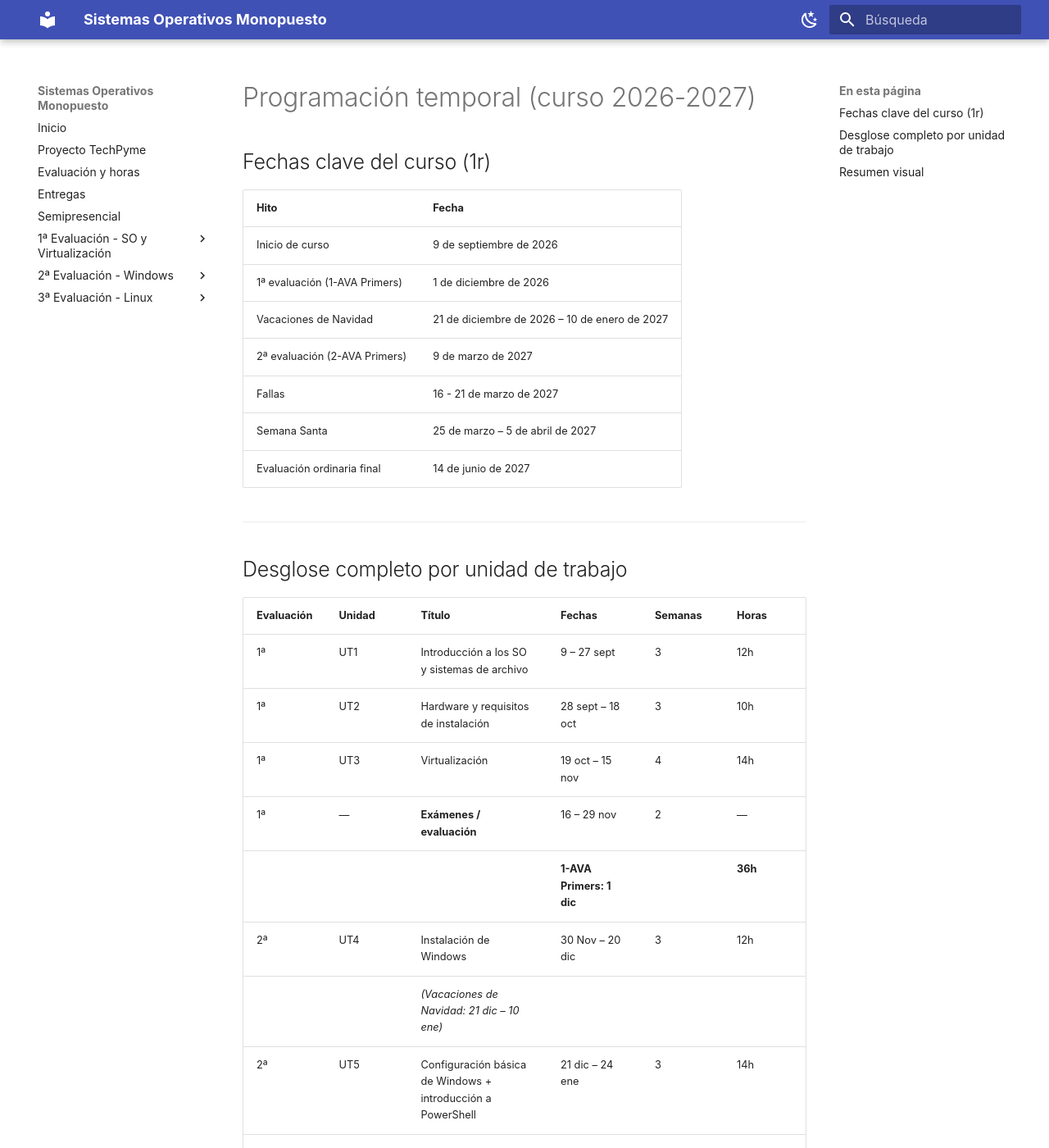
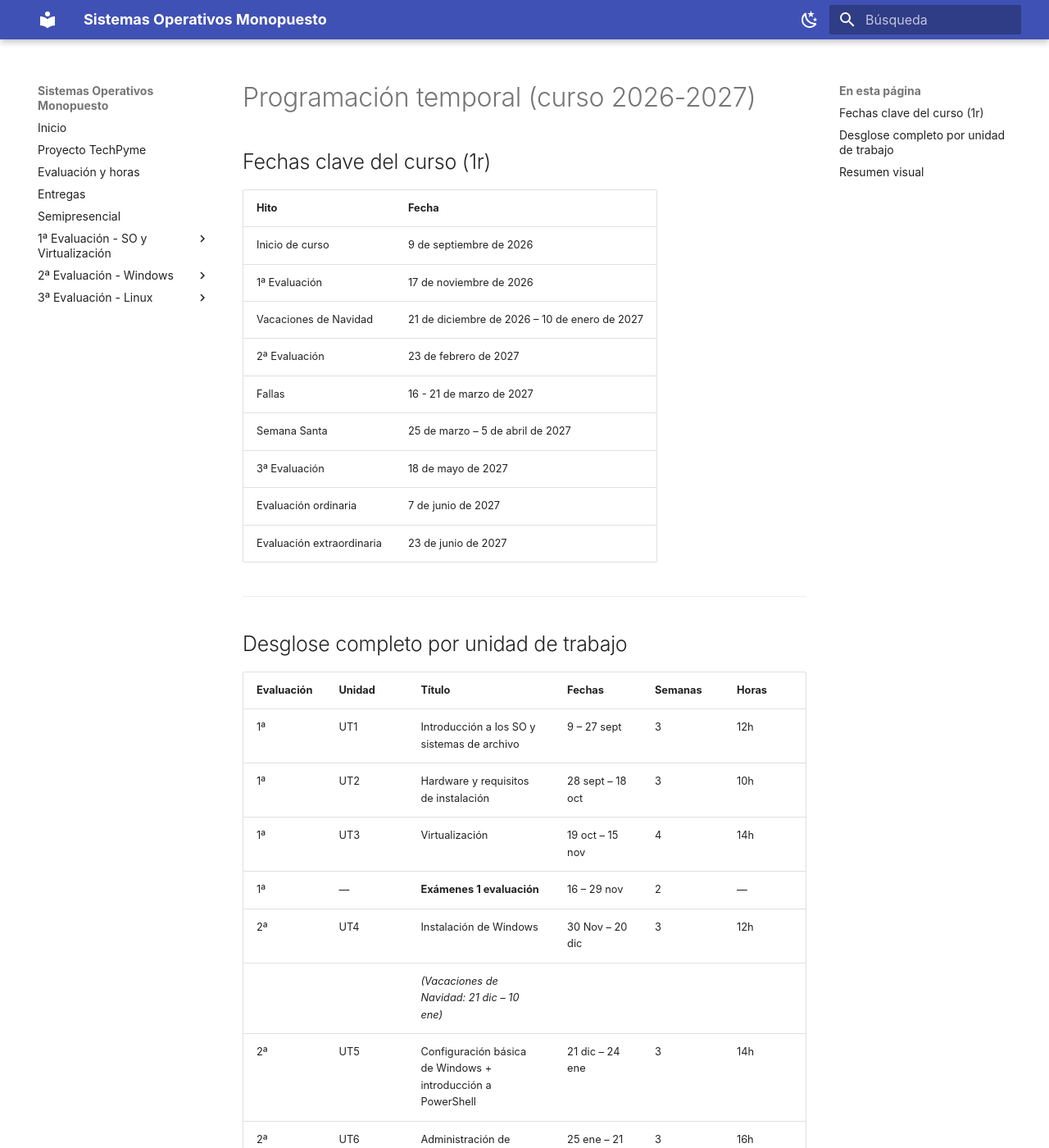
Before and after one commit to luisgarciabonifaz/SOM, an MkDocs documentation site: the page built from docs/semipresencial/calendario.md, in a window 1280 px wide and 1400 px high. Shown: the whole window at 82% size. Built offline with MkDocs 1.6.1 and Material for MkDocs 9.7.7, drawn with Linux system fonts in a browser that asks for light colours; plug-ins that fetch from the network failed and are left out; some of the changed text lies outside the part shown.

Commit message:
Actualizo documentación semipresencial

```diff
--- a/docs/semipresencial/calendario.md
+++ b/docs/semipresencial/calendario.md
@@ -6,12 +6,14 @@
 | Hito | Fecha |
 |---|---|
 | Inicio de curso | 9 de septiembre de 2026 |
-| 1ª evaluación (1-AVA Primers) | 1 de diciembre de 2026 |
+| 1ª Evaluación | 17 de noviembre de 2026 |
 | Vacaciones de Navidad | 21 de diciembre de 2026 – 10 de enero de 2027 |
-| 2ª evaluación (2-AVA Primers) | 9 de marzo de 2027 |
+| 2ª Evaluación | 23 de febrero de 2027 |
 | Fallas | 16 - 21 de marzo de 2027 |
 | Semana Santa | 25 de marzo – 5 de abril de 2027 |
-| Evaluación ordinaria final | 14 de junio de 2027 |
+| 3ª Evaluación | 18 de mayo de 2027 |
+| Evaluación ordinaria | 7 de junio de 2027 |
+| Evaluación extraordinaria | 23 de junio de 2027 |
 
 ---
 
@@ -22,22 +24,21 @@
 | 1ª | UT1 | Introducción a los SO y sistemas de archivo | 9 – 27 sept | 3 | 12h |
 | 1ª | UT2 | Hardware y requisitos de instalación | 28 sept – 18 oct | 3 | 10h |
 | 1ª | UT3 | Virtualización | 19 oct – 15 nov | 4 | 14h |
-| 1ª | — | **Exámenes / evaluación** | 16 – 29 nov | 2 | — |
-| | | | **1-AVA Primers: 1 dic** | | **36h** |
+| 1ª | — | **Exámenes 1 evaluación** | 16 – 29 nov | 2 | — |
 | 2ª | UT4 | Instalación de Windows | 30 Nov – 20 dic | 3 | 12h |
 | | | *(Vacaciones de Navidad: 21 dic – 10 ene)* | | | |
 | 2ª | UT5 | Configuración básica de Windows + introducción a PowerShell | 21 dic – 24 ene | 3 | 14h |
 | 2ª | UT6 | Administración de Windows — usuarios, grupos y permisos NTFS (parte 1) | 25 ene – 21 feb | 3 | 16h |
-| 2ª | — | **Exámenes / evaluación** | 22 feb – 7 mar | 2 | — |
-| | | | **2-AVA Primers: 9 mar** | | **42h** |
+| 2ª | — | **Exámenes  2 evaluación** | 22 feb – 7 mar | 2 | — |
 | 3ª | UT7 | Instalación de Linux | 8 – 28 mar | 3 | 10h |
 | | | *(Fallas: 16 mar – 21 mar)* | | | |
 | | | *(Semana Santa: 25 mar – 5 abr)* | | | |
-| 3ª | UT8 | Configuración básica de Linux + introducción a Bash | 5 – 25 abr | 3 | 10h |
-| 3ª | UT9 | Administración de Linux — permisos y ACL | 26 abr – 16 mayo | 3 | 12h |
-| 3ª | UT10 | Compartición de archivos y cierre del proyecto TechPyme | 17 – 30 mayo | 2 | 10h |
-| 3ª | — | **Exámenes / evaluación** | 31 mayo – 13 jun | 2 | — |
-| | | | **Avaluació Ordinària 1r: 14 jun** | | **42h** |
+| 3ª | UT8 | Configuración básica de Linux + introducción a Bash | 5 – 18 abr | 2 | 10h |
+| 3ª | UT9 | Administración de Linux — permisos y ACL | 19 abr – 9 mayo | 3 | 12h |
+| 3ª | UT10 | Compartición de archivos y cierre del proyecto TechPyme | 10 – 17 mayo | 1 | 10h |
+| 3ª | — | **Exámenes   3 evaluación** | 17 mayo – 31 mayo | 2 | — |
+|  |  | **Exámenes Ordinaria** | 6 junio - 13 junio |  |  |
+|  |  | **Exámenes Extraordinaria** | 22 junio - 25 junio |  |  |
 
 
 ---
```
Also changed, not shown: docs/semipresencial/calendario-gantt.md (+15 -12 lines), docs/semipresencial/index.md (+1 -0 lines), 4 other files.
